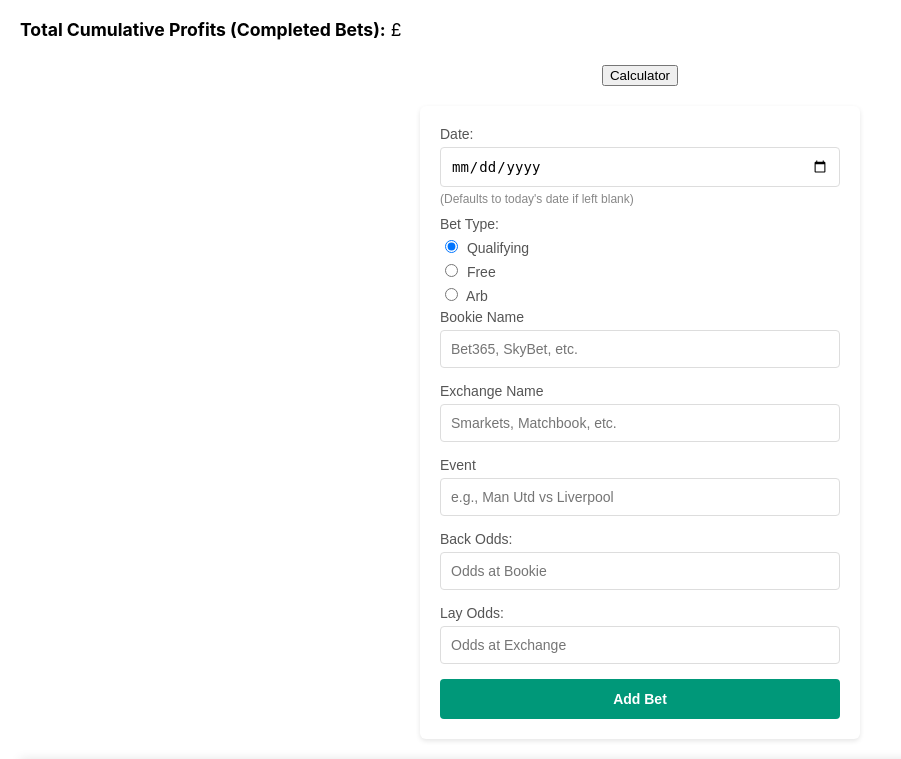
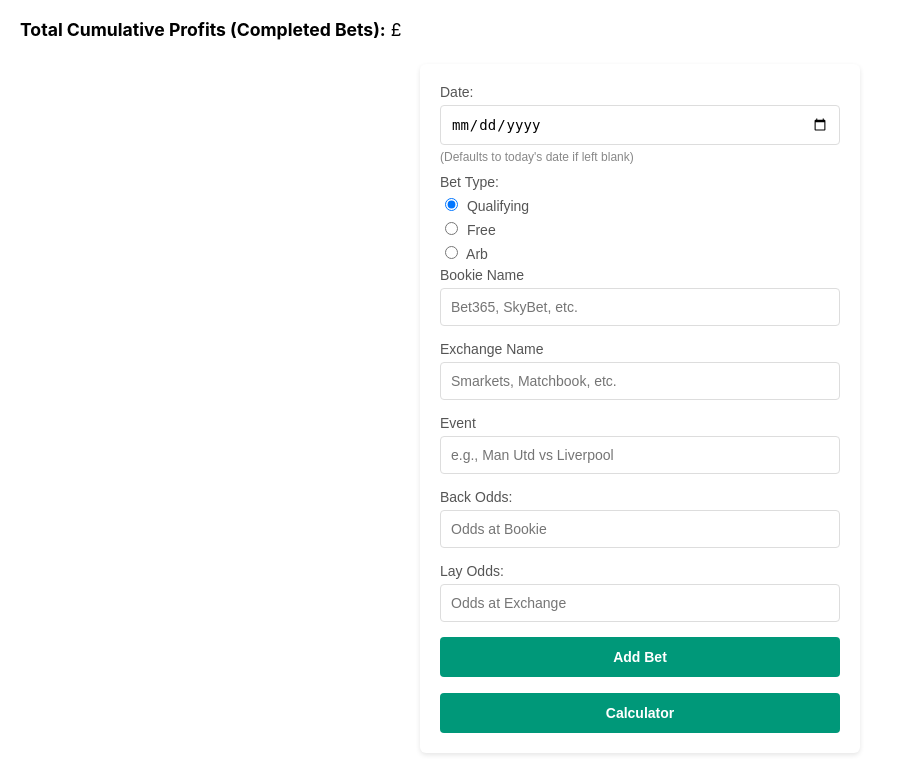
Before and after one commit to jxcg/betSave, a Flask app: template templates/tracker.html in a window 1280 px wide. Shown: the part 187-946 px from the top of the page, without its empty margins (0-901 px from the left). Run offline with Flask 3, Linux system fonts and the light colour scheme; the template is opened without the code that fills it, so the values that code supplies are empty; parts of the project's set-up code (start-up, migrations or seed data) failed here and were passed over.

Commit message:
Broke SQL, check err message + added new route

```diff
--- a/main.py
+++ b/main.py
@@ -147,11 +147,19 @@
     db.session.commit()
     return redirect(url_for("tracker_page"))
 
+"""
+@app.route('/bet_form', methods=["POST"])
+def handle_bet_form():
+    action = request.form.get("action")
+    if action == "add_bet":
+        return redirect(url_for)
+"""
+
 @app.route("/tracker", methods=["GET", "POST"])
 def tracker_page():
     if not google.authorized:
         return redirect(url_for("google.login"))
-    # user is authorised, so proceed
+
     user_email = get_user_email(google.authorized)
 
     if request.method == "POST":
@@ -161,6 +169,10 @@
         bookie = request.form.get("bookie_name")
         exchange = request.form.get("exchange_name")
         event = request.form.get("event_name")
+        back_odds = request.form.get("back_odds")
+        lay_odds = request.form.get("lay_odds")
+        #calculate back_stake = request.form.get("back_stake")
+        #calc lay_stake = request.form.get("lay_stake")
         if not bet_date:
             bet_date = str(datetime.date.today())
 
@@ -170,12 +182,18 @@
             bet_type=bet_type,
             bookie=bookie,
             exchange=exchange,
+            back_odds=back_odds,
             event=event
         )
 
         db.session.add(user_bet)
         db.session.commit()
+        print("bet added to db")
         return redirect(url_for("tracker_page"))
+
+    """
+    Query to get all bets from DB for the user
+    """
 
     all_user_bets = Bet.query.filter_by(user_email=user_email).all()
 
@@ -190,6 +208,12 @@
         user_email = user_email
     )
 
+
+@app.route('/bet_form', methods=["POST"])
+def handle_bet_form():
+    action = request.form.get("action")
+    pass
+
 if __name__ == "__main__":
     with app.app_context():
         db.drop_all() # debug
--- a/static/css/styles.css
+++ b/static/css/styles.css
@@ -121,6 +121,7 @@
   font-weight: 600;
   transition: background-color 0.3s ease;
 }
+
 
 /* Submit button hover */
 .bet-form button[type="submit"]:hover {
--- a/templates/tracker.html
+++ b/templates/tracker.html
@@ -23,14 +23,7 @@
     £{{ total }}
   </p>
 
-
-  <form action="{{ url_for('calculate_route') }}" method="POST" style="text-align: center; margin-bottom: 20px;">
-    <button class="btn-calculate" type="submit">Calculator</button>
-
-  </form>
-
-  <form method="POST" class="bet-form">
-    <!-- date -->
+  <form method="POST" id="betForm" class="bet-form">
     <div>
       <label for="bet_date">Date:</label>
       <input type="date" id="bet_date" name="bet_date" />
@@ -106,7 +99,9 @@
         placeholder="Odds at Exchange"
       >
     </div>
-    <button type="submit">Add Bet</button>
+    <button type="submit" name="action" value="add_bet" class="btn-add">Add Bet</button>
+  </br>
+    <button type="submit" name="action" value="calculator" class="btn-calculate">Calculator</button>
   </form>
 
   <!-- table of bets -->
```
